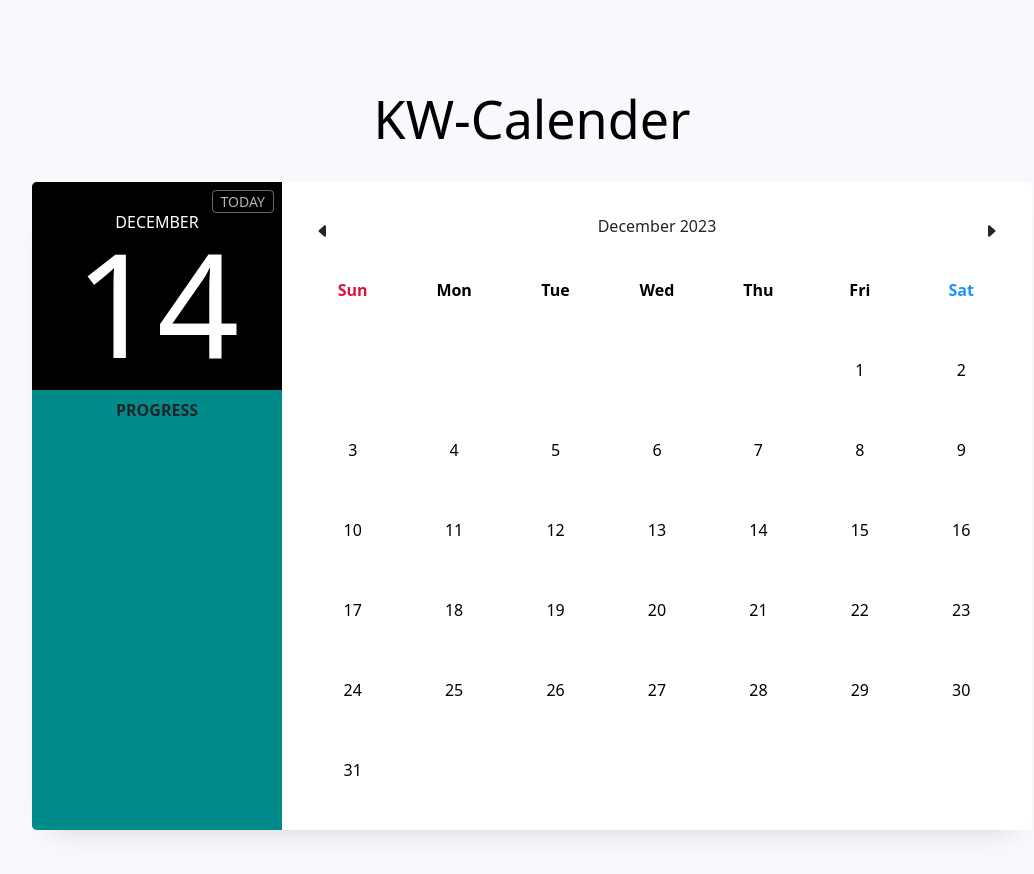
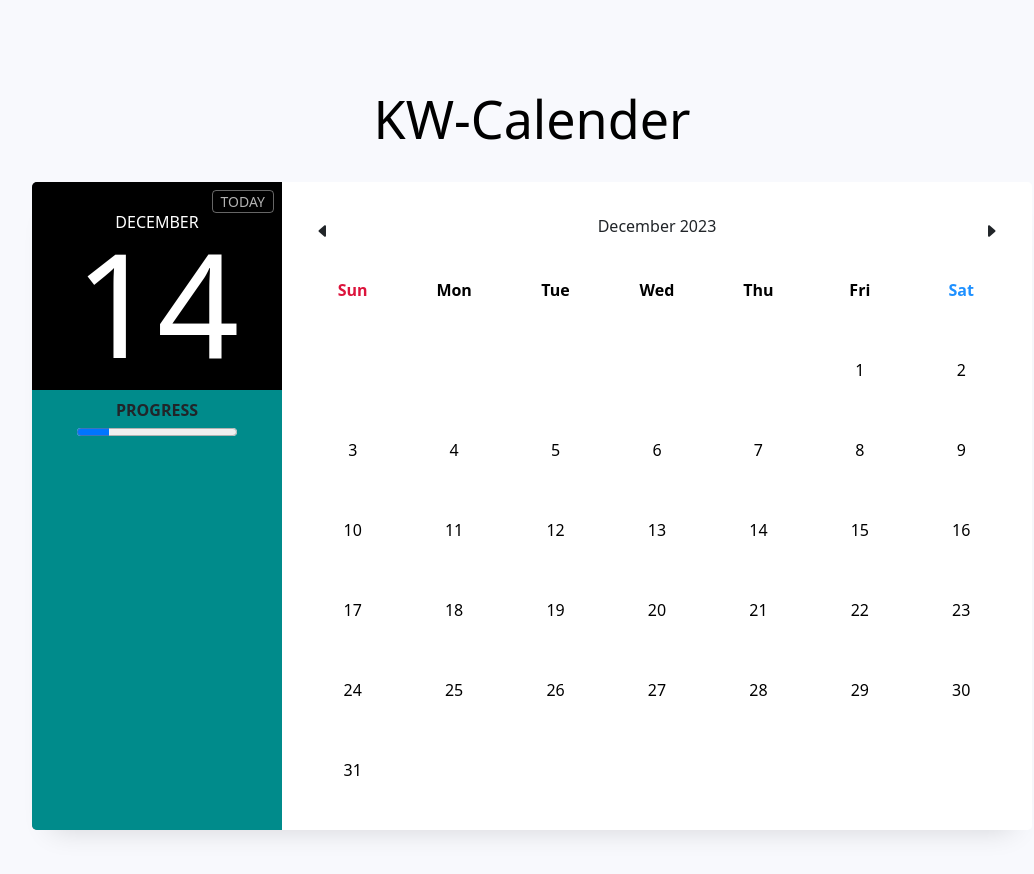
Before and after one commit to Chunsaeng20/KW-Calendar, a plain HTML site: page index.html in a window 1280 px wide. Shown: the whole page, without its empty margins (108-1142 px from the left). Drawn offline with nearby package versions, Linux system fonts and the light colour scheme.

Commit message:
add progress bar

```diff
--- a/index.html
+++ b/index.html
@@ -60,6 +60,9 @@
                                     <!-- Progress -->
                                     <div class="info-progress">
                                         <div class="info-progress-heading">progress</div>
+                                        <div>
+                                            <progress value="20" max="100"></progress>
+                                        </div>
                                     </div>
                                 </div>
                             </div>
```
